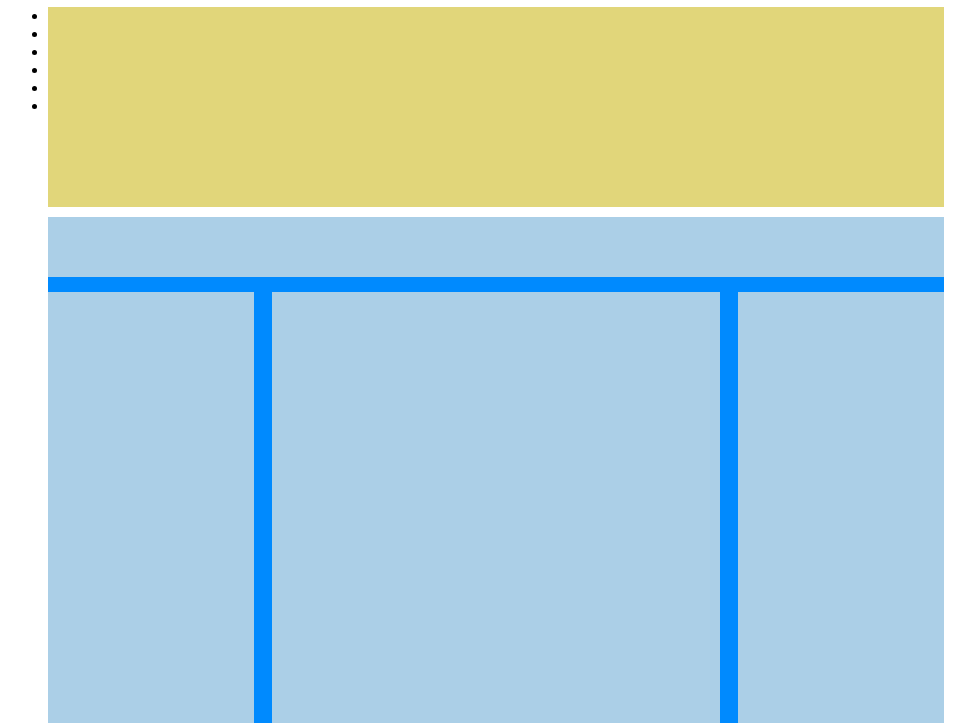
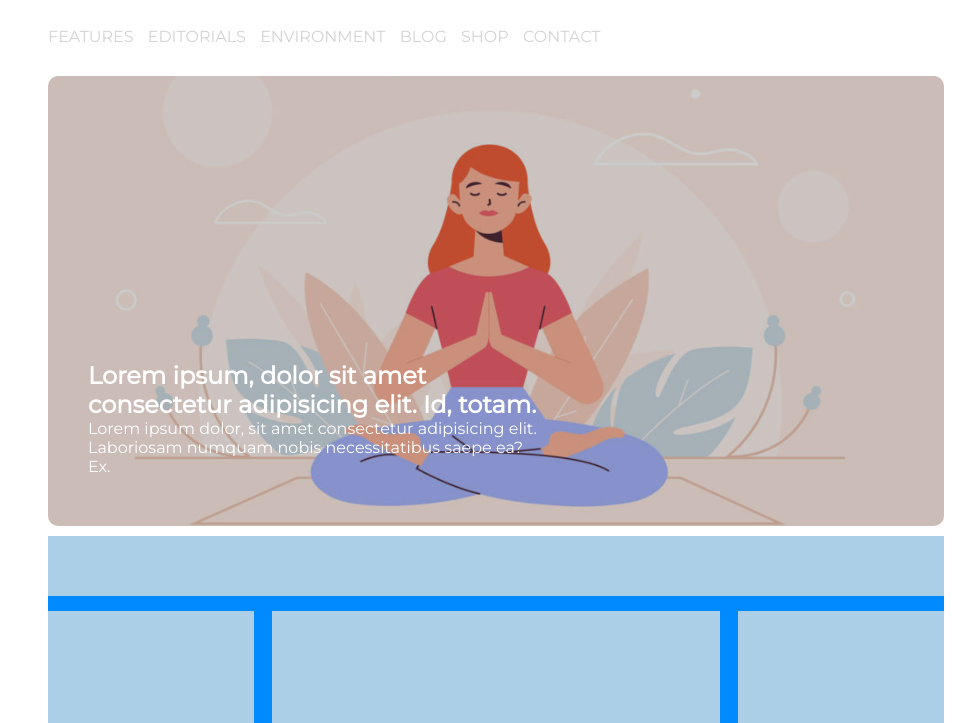
Before and after one commit to BaccanoB/-htmlcss-wp, a plain HTML site: page index.html in a window 1280 px wide. Shown: the part 77-800 px from the top of the page, without its empty margins (144-1119 px from the left). Drawn offline with Linux system fonts and the light colour scheme.

Commit message:
completato header

```diff
--- a/css/style.css
+++ b/css/style.css
@@ -7,9 +7,9 @@
     background-color: #E579E6;
 } */
 
-.navigator {
+/* .navigator {
     background-color: #E1D67A;
-}
+} */
 
 main{
     background-color: #008AFE;
@@ -33,11 +33,32 @@ footer {
     padding: 0;
 }
 
+body {
+    font-family: 'Montserrat', sans-serif;
+}
+
 .col {
     height: 500px;
     margin-bottom:15px ;
     float: left;
 }
+
+li {
+    padding: 10px 10px 10px 0;
+    display: inline-block;
+    list-style: none;
+}
+
+a{
+    text-decoration: none;
+    text-transform: uppercase;
+    color: lightgray;
+}
+
+a:hover {
+    background-color: black;
+}
+
 
 /* container */
 
@@ -55,8 +76,31 @@ footer {
 }
 
 .navigator {
-    height: 200px;
-    margin-top: 10px;
+    margin: 20px 0;
+}
+
+#immagine  {
+    height: 450px;
+    position: relative;
+    background-image: url(../img/banner.jpg);
+    border-radius: 10px;
+    background-size: cover;
+    background-position:center;
+    color: white;
+}
+
+#Transaprency{
+    height: 450px;
+    background-color: rgba(0, 0, 0, 0.2);
+    border-radius: 10px;
+
+}
+
+#Text {
+    width: 450px;
+    margin:0 0 50px 40px;
+    position:absolute ;
+    bottom: 0%;
 }
 
 /* main */
--- a/index.html
+++ b/index.html
@@ -5,6 +5,8 @@
         <meta http-equiv="X-UA-Compatible" content="IE=edge">
         <meta name="viewport" content="width=device-width, initial-scale=1.0">
         <link rel="stylesheet" href="css/style.css">
+        <link rel="preconnect" href="https://fonts.gstatic.com">
+        <link href="https://fonts.googleapis.com/css2?family=Montserrat:ital,wght@0,400;1,200&display=swap" rel="stylesheet">
         <title></title>
     </head>
     <body>
@@ -13,30 +15,38 @@
         <header>
             <div class="logo-container">
                 <img src="img/logo.png" alt="logo-neori" id="logo" >
-            </div>
                 <nav class="navigator">
                     <ul>
                         <li>
-                        <a href=""></a>
+                            <a href="">Features</a>
                         </li>
                         <li>
-                        <a href=""></a>
+                            <a href="">Editorials</a>
                         </li>
                         <li>
-                        <a href=""></a>
+                            <a href="">Environment</a>
                         </li>
                         <li>
-                        <a href=""></a>
+                            <a href="">Blog</a>
                         </li>
                         <li>
-                        <a href=""></a>
+                            <a href="">Shop</a>
                         </li>
                         <li>
-                        <a href=""></a>
+                            <a href="">Contact</a>
                         </li>
 
                     </ul>
                 </nav>
+            </div>
+            <section id="immagine">
+                 <div id="Transaprency">
+                    <div id="Text">
+                        <h1>Lorem ipsum, dolor sit amet consectetur adipisicing elit. Id, totam.</h1>
+                        <p>Lorem ipsum dolor, sit amet consectetur adipisicing elit. Laboriosam numquam nobis necessitatibus saepe ea? Ex.</p>
+                    </div>
+                </div>
+            </section>
         </header>
         <!-- /Barra navigazione -->
 
```
Lines whose indentation alone changed are shown as unchanged.
